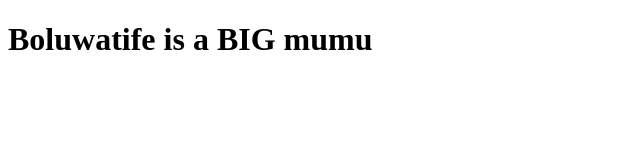
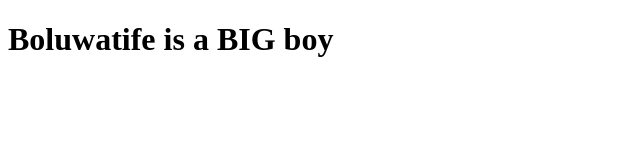
Before and after one commit to m-fxrgo/SocialApp, a plain HTML site: page index.html in a window 1280 px wide. Shown: the whole page, without its empty margins (0-640 px from the left). Drawn offline with Linux system fonts and the light colour scheme.

Commit message:
changes made to html at line 9

```diff
--- a/index.html
+++ b/index.html
@@ -6,6 +6,6 @@
     <title>Document</title>
 </head>
 <body>
-    <h1>Boluwatife is a BIG mumu</h1>
+    <h1>Boluwatife is a BIG boy</h1>
 </body>
 </html>
```
